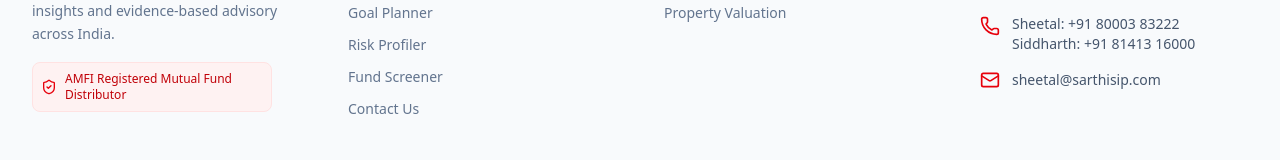
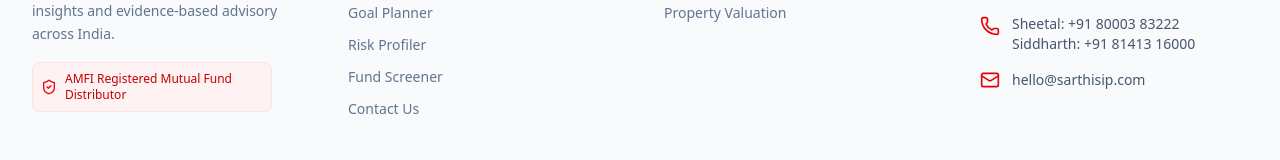
Before and after one commit to dhruvangg/sarthi, a Next.js app: page /about in a window 1280 px wide. Shown: the part 3166-3326 px from the top of the page. Built offline with nearby package versions, Linux system fonts and the light colour scheme.

Commit message:
feat: add contact page, risk-profiler resource page, contact form component, and footer component

```diff
--- a/src/app/contact/page.tsx
+++ b/src/app/contact/page.tsx
@@ -32,7 +32,7 @@ export default function ContactPage() {
       "name": "Sarthi SIP",
       "image": "https://sarthisip.com/logo.png",
       "telephone": "+918000383222",
-      "email": "sheetal@sarthisip.com",
+      "email": "hello@sarthisip.com",
       "address": {
         "@type": "PostalAddress",
         "streetAddress": "412, The Edge, Opp Malabar Royal Bungalow, Bhakti Circle Road, Nikol",
@@ -140,8 +140,8 @@ export default function ContactPage() {
                     </div>
                     <div>
                       <h4 className="font-bold text-slate-900 text-sm mb-1">Email Address</h4>
-                      <a href="mailto:sheetal@sarthisip.com" className="text-xs text-slate-600 hover:underline font-semibold">
-                        sheetal@sarthisip.com
+                      <a href="mailto:hello@sarthisip.com" className="text-xs text-slate-600 hover:underline font-semibold">
+                        hello@sarthisip.com
                       </a>
                     </div>
                   </div>
--- a/src/app/resources/risk-profiler/page.tsx
+++ b/src/app/resources/risk-profiler/page.tsx
@@ -610,7 +610,7 @@ export default function RiskProfiler() {
     tc(C.mid)
     doc.setFont('helvetica', 'italic')
     doc.setFontSize(7.5)
-    const disclaimer = 'Disclaimer: This risk profile is based on responses provided by the applicant and is valid for 2 years from the date of profiling. The suggested asset allocations are indicative and serve as general guidelines only. Actual portfolio construction should be done in consultation with your wealth manager at Sarthi SIP. M: [+91 80003 83222] | sheetal@sarthisip.com | sarthisip.com'
+    const disclaimer = 'Disclaimer: This risk profile is based on responses provided by the applicant and is valid for 2 years from the date of profiling. The suggested asset allocations are indicative and serve as general guidelines only. Actual portfolio construction should be done in consultation with your wealth manager at Sarthi SIP. M: [+91 80003 83222] | hello@sarthisip.com | sarthisip.com'
     const dLines = doc.splitTextToSize(disclaimer, barW - 8)
     doc.text(dLines, margin + 4, y + 5)
 
--- a/src/components/ContactForm.tsx
+++ b/src/components/ContactForm.tsx
@@ -169,7 +169,7 @@ export function ContactForm({ title, buttonText }: ContactFormProps) {
           </Label>
           <Input
             id="form-email"
-            placeholder="sheetal@sarthisip.com"
+            placeholder="hello@sarthisip.com"
             name="email"
             value={formData.email}
             onChange={(e) => setFormData({...formData, email: e.target.value})}
--- a/src/components/Footer.tsx
+++ b/src/components/Footer.tsx
@@ -98,8 +98,8 @@ export function Footer() {
               </li>
               <li className="flex items-center gap-3">
                 <Mail className="h-5 w-5 text-red-600 shrink-0" />
-                <a href="mailto:sheetal@sarthisip.com" className="text-slate-600 hover:text-red-600 transition-colors font-medium">
-                  sheetal@sarthisip.com
+                <a href="mailto:hello@sarthisip.com" className="text-slate-600 hover:text-red-600 transition-colors font-medium">
+                  hello@sarthisip.com
                 </a>
               </li>
             </ul>
```
